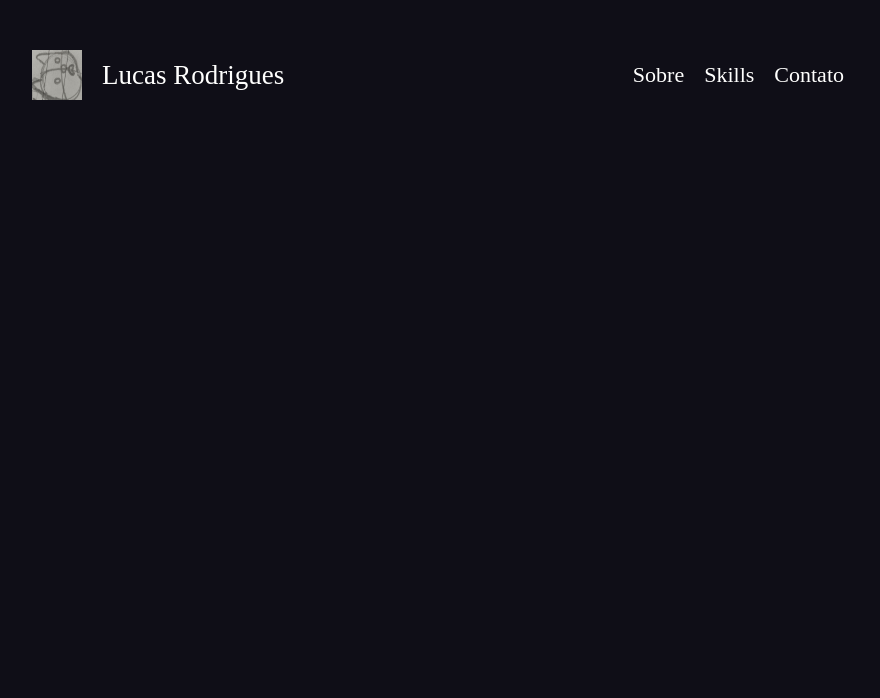
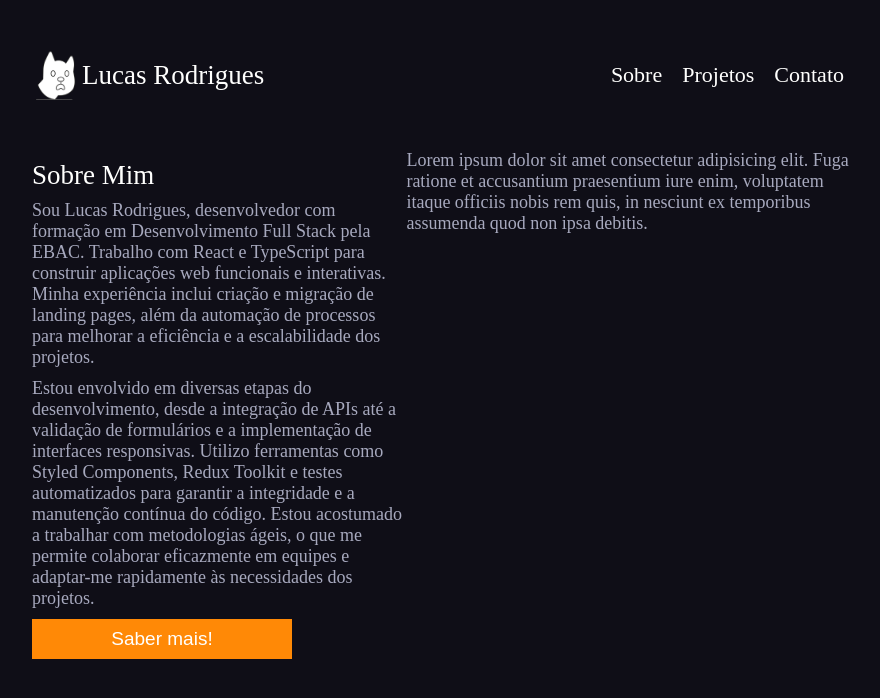
Before and after one commit to lucasrq/Portifolio-Dev, a React (Vite) app: page / in a window 1280 px wide. Shown: the top 698 px of the page, without its empty margins (192-1072 px from the left). Built offline with nearby package versions, Linux system fonts and the light colour scheme.

Commit message:
Create the about

```diff
--- a/src/App.tsx
+++ b/src/App.tsx
@@ -1,9 +1,11 @@
+import About from "./container/about"
 import Header from "./container/header"
 
 function App() {
   return (
     <>
       <Header/>
+      <About/>
     </>
   )
 }
--- /dev/null
+++ b/src/components/Botton/index.tsx
@@ -0,0 +1,10 @@
+import {ButtonStyle} from './style'
+export type Props = {
+    children: string;
+}
+const Button =({children }:Props)=>
+ <ButtonStyle>
+    {children}
+</ButtonStyle>
+
+export default Button
--- /dev/null
+++ b/src/components/Botton/style.ts
@@ -0,0 +1,20 @@
+import styled from "styled-components";
+import {Props} from '.'
+
+export const ButtonStyle = styled.button<Props>`
+    font-size:19px;
+    color:#fffffe;
+    background-color:#ff8906;
+    width:100%;
+    max-width:260px;
+    min-height:40px;
+    border:none;
+    cursor:pointer;
+
+    &:focus{
+        background-color:#d17710;
+    }
+    &:hover{
+        background-color:#d17710;
+    }
+`
--- a/src/components/Links/index.tsx
+++ b/src/components/Links/index.tsx
@@ -3,8 +3,8 @@ export type Props ={
     size: 'small' | 'big';
     color:'primaria' | 'secundaria';
     children: string;
-    url : string
+    href : string
 }
-const Links =({size = 'big', color = 'primaria', children,url}:Props) =><LinksStyles size={size} color={color} url={url}>{children}</LinksStyles>
+const Links =({size = 'big', color = 'primaria', children,href}:Props) =><LinksStyles size={size} color={color} href={href}>{children}</LinksStyles>
 
 export default Links
--- /dev/null
+++ b/src/components/Paragrafos/index.tsx
@@ -0,0 +1,13 @@
+import ParagraphStyle from './style'
+
+export type Props ={
+    size: 'ParagraphPrincipal' | 'SubParagraph';
+    color: 'WhiteTitle' | 'GreyTitle'
+    children: string;
+}
+const Paragraph =({size = 'ParagraphPrincipal', color = 'WhiteTitle', children}: Props) =>
+<ParagraphStyle size={size} color={color}>
+    {children}
+</ParagraphStyle>
+
+export default Paragraph
--- /dev/null
+++ b/src/components/Paragrafos/style.ts
@@ -0,0 +1,10 @@
+import styled from "styled-components";
+import {Props} from '.'
+
+const ParagraphStyle = styled.p<Props>`
+      font-size: ${({ size }) => (size === 'ParagraphPrincipal' ? '18px' : '14px')};
+      color: ${({ color }) => (color === 'WhiteTitle' ? '#fffffe' : '#a7a9be')};
+      margin-bottom:10px;
+`
+
+export default ParagraphStyle
--- a/src/components/Titulo/index.tsx
+++ b/src/components/Titulo/index.tsx
@@ -3,9 +3,10 @@ export type Props ={
     size: 'small' | 'big';
     color:'primaria' | 'secundaria';
     children: string;
-    lineHeight?: string;
+
 
 }
-const Title =({size = 'big', color = 'primaria', children,lineHeight}:Props) =><TitleStyle size={size} color={color} lineHeight={lineHeight}>{children}</TitleStyle>
+const Title =({size = 'big', color = 'primaria', children}:Props) =>
+<TitleStyle size={size} color={color} >{children}</TitleStyle>
 
 export default Title
--- a/src/components/Titulo/style.ts
+++ b/src/components/Titulo/style.ts
@@ -4,7 +4,6 @@ const TitleStyles = styled.a<Props>`
     font-size:${(props) => props.size == 'small' ? '48px' : '27px' };
     color:${Props => Props.color == 'primaria' ? '#fffffe' : '#0f0e17'};
     background-color:none;
-    padding-left:20px;
     text-decoration:none;
     padding-right:20px;
     line-height:50px;
--- /dev/null
+++ b/src/container/about/index.tsx
@@ -0,0 +1,31 @@
+import Button from "../../components/Botton"
+import Paragraph from "../../components/Paragrafos"
+import Title from "../../components/Titulo"
+import { Container, ContainerHeader } from "./style"
+
+function About(){
+    return(
+        <Container>
+            <ContainerHeader>
+            <div className="Left">
+                <Title color="primaria" size="big">
+                    Sobre Mim
+                </Title>
+            <Paragraph color="GreyTitle" size="ParagraphPrincipal">
+            Sou Lucas Rodrigues, desenvolvedor com formação em Desenvolvimento Full Stack pela EBAC. Trabalho com React e TypeScript para construir aplicações web funcionais e interativas. Minha experiência inclui criação e migração de landing pages, além da automação de processos para melhorar a eficiência e a escalabilidade dos projetos.
+            </Paragraph>
+            <Paragraph color="GreyTitle" size="ParagraphPrincipal">
+            Estou envolvido em diversas etapas do desenvolvimento, desde a integração de APIs até a validação de formulários e a implementação de interfaces responsivas. Utilizo ferramentas como Styled Components, Redux Toolkit e testes automatizados para garantir a integridade e a manutenção contínua do código. Estou acostumado a trabalhar com metodologias ágeis, o que me permite colaborar eficazmente em equipes e adaptar-me rapidamente às necessidades dos projetos.
+            </Paragraph>
+            <Button>Saber mais!</Button>
+            </div>
+            <div className="Right">
+            <Paragraph color="GreyTitle" size="ParagraphPrincipal">
+                Lorem ipsum dolor sit amet consectetur adipisicing elit. Fuga ratione et accusantium praesentium iure enim, voluptatem itaque officiis nobis rem quis, in nesciunt ex temporibus assumenda quod non ipsa debitis.
+            </Paragraph>
+            </div>
+            </ContainerHeader>
+        </Container>
+    )
+}
+export default About
--- /dev/null
+++ b/src/container/about/style.ts
@@ -0,0 +1,29 @@
+import styled from "styled-components";
+
+export const Container = styled.div`
+    display:flex;
+    justify-content:center;
+    align-items:center;
+    width:100%;
+    margin-top:50px;
+`
+
+export const ContainerHeader = styled.div`
+@media screen and (min-width: 1025px) {
+        display:grid;
+        grid-template-columns:45% 55%;
+        width:65%;
+}
+
+@media screen and (min-width: 601px) and (max-width: 1024px) {
+        display:flex;
+        justify-content:space-between;
+        width:65%;
+
+}
+
+@media screen and (max-width: 601px) {
+        width:65%;
+
+}
+`
--- a/src/container/header/index.tsx
+++ b/src/container/header/index.tsx
@@ -1,6 +1,6 @@
 import Links from '../../components/Links'
 import { Container, ContainerHeader } from './styled'
-import Cat from '../../../public/cat.jpg'
+import Cat from '../../../public/Cat.png'
 import Title from '../../components/Titulo'
 
 function Header(){
@@ -14,11 +14,10 @@ function Header(){
             </div>
 
             <div>
-            <Links size='big' color="primaria" url='../..'>Sobre</Links>
-            <Links size='big' color="primaria" url='../..'>Skills</Links>
-            <Links size='big' color="primaria" url='../..'>Contato</Links>
+            <Links size='big' color="primaria" href='#'>Sobre</Links>
+            <Links size='big' color="primaria" href='#'>Projetos</Links>
+            <Links size='big' color="primaria" href='#'>Contato</Links>
             </div>
-
         </ContainerHeader>
     </Container>
     </>
--- a/src/container/header/styled.ts
+++ b/src/container/header/styled.ts
@@ -1,8 +1,6 @@
 import { styled } from "styled-components";
 
-type props ={
-    line?: string
-}
+
 export const Container = styled.header`
     display:flex;
     justify-content:center;
@@ -10,7 +8,7 @@ export const Container = styled.header`
     width:100%;
     margin-top:50px;
 `
-export const ContainerHeader = styled.div<props>`
+export const ContainerHeader = styled.div`
 @media screen and (min-width: 1025px) {
         display:flex;
         justify-content:space-between;
@@ -43,6 +41,7 @@ export const ContainerHeader = styled.div<props>`
             img{
                 width:50px;
                 height:50px;
+                background:none;
             }
             h3{
                 text-align:left;
```
Also changed, not shown: public/Cat.png (added), public/cat.jpg.
